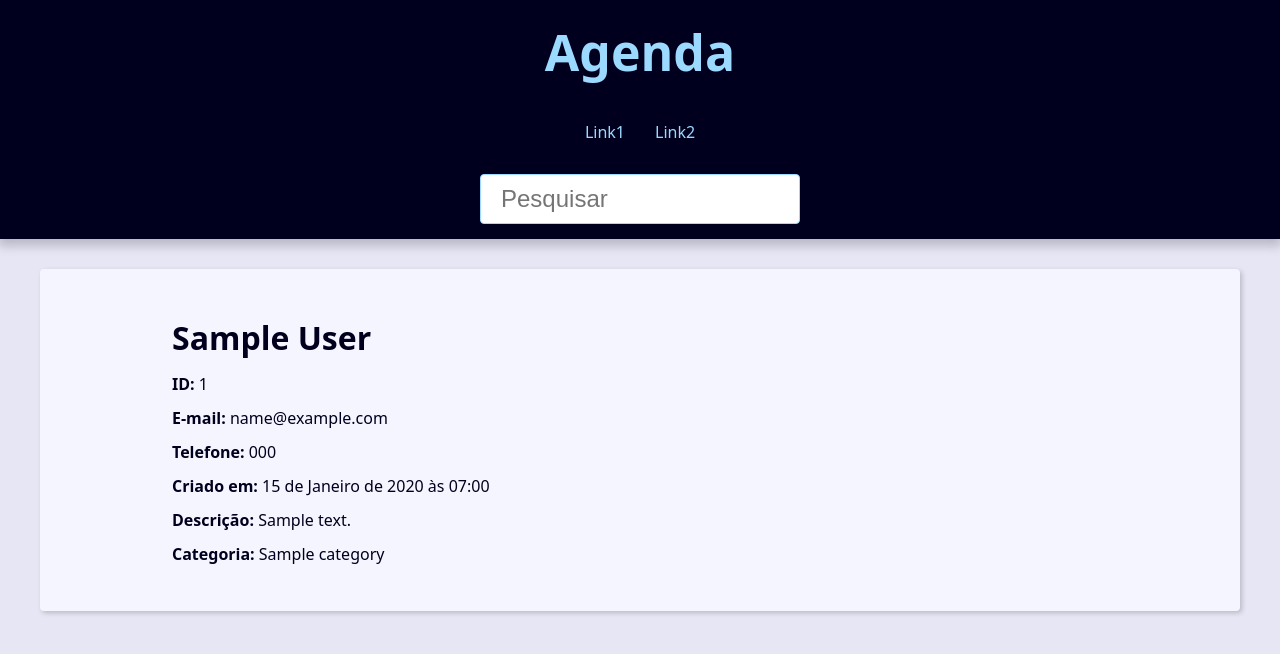
After one commit to Romano-g/Django-projeto-agenda, a Django app: page /1/ in a window 1280 px wide. The commit adds this page. Shown: the top 654 px of the page. Run offline with Django 5.2, Linux system fonts and the light colour scheme; tables that the repository leaves empty hold one stand-in row (values such as "Sample post").

Commit message:
09.02.24

```diff
--- a/base_static/global/css/style.css
+++ b/base_static/global/css/style.css
@@ -1,3 +1,314 @@
-body {
-    background: purple;
-}
+:root {
+    --spacing: 1.5rem;
+    --link-dark-color: rgb(0, 83, 134);
+    --link-light-color: rgb(156, 217, 255);
+    --clr-white: rgb(245, 245, 255);
+    --clr-black: rgb(0, 0, 30);
+    --clr-light-gray: rgb(230, 230, 245);
+    --clr-dark-shadow-5: rgba(0, 0, 10, 5%);
+    --clr-dark-shadow-10: rgba(0, 0, 10, 10%);
+    --clr-dark-shadow-20: rgba(0, 0, 10, 20%);
+    --clr-light-shadow-5: rgba(200, 200, 255, 5%);
+    --clr-light-shadow-10: rgba(200, 200, 255, 10%);
+    --clr-light-shadow-20: rgba(200, 200, 255, 20%);
+    --main-page-width: 120rem;
+    --table-min-width: 60rem;
+    --biggest-font-size: 5rem;
+    --bigger-font-size: 4rem;
+    --big-font-size: 3.2rem;
+    --medium-font-size: 2.4rem;
+    --small-font-size: 1.6rem;
+    --smaller-font-size: 1.4rem;
+    --smallest-font-size: 1.2rem;
+    --transition-fast: 300ms;
+    --transition-medium: 600ms;
+    --transition-slow: 1s;
+    --default-border-radius: 4px;
+  }
+
+  *,
+  *::before,
+  *::after {
+    margin: 0;
+    padding: 0;
+    box-sizing: border-box;
+  }
+
+  html {
+    font-size: 62.5%;
+  }
+
+  body {
+    font-family: system-ui, -apple-system, BlinkMacSystemFont, 'Segoe UI', Roboto,
+      Oxygen, Ubuntu, Cantarell, 'Open Sans', 'Helvetica Neue', sans-serif;
+    line-height: 1.5;
+    font-size: var(--small-font-size);
+    color: var(--clr-black);
+    background: var(--clr-light-gray);
+    -webkit-font-smoothing: antialiased;
+  }
+
+  img,
+  svg {
+    display: block;
+    max-width: 100%;
+  }
+
+  .header {
+    background: var(--clr-black);
+    padding: var(--spacing);
+    box-shadow: 0 5px 10px 2px var(--clr-dark-shadow-20);
+    z-index: 1;
+    position: relative;
+  }
+
+  .header-heading {
+    font-size: var(--biggest-font-size);
+    text-align: center;
+  }
+
+  .header-link {
+    color: var(--link-light-color);
+    text-decoration: none;
+    transition: filter var(--transition-fast) ease-in-out;
+  }
+
+  .header-link:hover {
+    filter: brightness(70%);
+  }
+
+  .menu {
+    margin: var(--spacing);
+  }
+
+  .menu-list {
+    list-style: none;
+    display: flex;
+    justify-content: center;
+    flex-flow: row wrap;
+  }
+
+  .menu-link {
+    display: block;
+    padding: var(--spacing);
+    color: var(--link-light-color);
+    text-decoration: none;
+    transition: background-color var(--transition-fast) ease-in-out;
+    border-radius: var(--default-border-radius);
+  }
+
+  .menu-link:hover {
+    background: var(--clr-light-shadow-10);
+  }
+
+  .content {
+    max-width: var(--main-page-width);
+    margin: calc(var(--spacing) * 2) auto;
+    padding: var(--spacing);
+    background: var(--clr-white);
+    box-shadow: 2px 2px 5px var(--clr-dark-shadow-20);
+    border-radius: var(--default-border-radius);
+  }
+
+  .responsive-table {
+    width: 100%;
+    overflow-x: auto;
+  }
+
+  .contacts-table {
+    width: 100%;
+    min-width: var(--table-min-width);
+    border-collapse: collapse;
+  }
+
+  .table-caption {
+    font-size: var(--medium-font-size);
+    font-weight: bold;
+    padding: var(--spacing);
+  }
+
+  .table-row {
+    text-align: left;
+    text-overflow: ellipsis;
+    transition: background-color var(--transition-fast) ease-in-out;
+  }
+
+  .table-row:nth-of-type(2n) {
+    background: var(--clr-dark-shadow-5);
+  }
+
+  .table-row:not(.table-row-header):hover {
+    background: var(--clr-dark-shadow-10);
+  }
+
+  .table-row-header {
+    background: var(--clr-light-gray);
+    color: var(--clr-black);
+  }
+
+  .table-cel,
+  .table-header {
+    padding: var(--spacing);
+  }
+
+  .table-link {
+    color: var(--link-dark-color);
+    transition: color var(--transition-fast) ease-in-out;
+    text-decoration: none;
+  }
+
+  .table-link:hover {
+    color: var(--clr-black);
+  }
+
+  @media (min-width: 600px) {
+    .single-contact {
+      max-width: 80%;
+      margin: calc(var(--spacing) * 2) auto;
+    }
+  }
+
+  .single-contact h1 {
+    margin: 1rem 0;
+  }
+
+  .single-contact p {
+    margin: 1rem 0;
+  }
+
+  .pagination {
+    margin-top: var(--spacing);
+    display: flex;
+    justify-content: center;
+    padding: calc(var(--spacing) * 0.8);
+    font-size: var(--small-font-size);
+  }
+
+  .pagination .step-links {
+    display: flex;
+    gap: calc(var(--spacing) * 0.8);
+  }
+
+  .pagination .step-links a {
+    color: var(--link-dark-color);
+    transition: color var(--transition-fast) ease-in-out;
+    text-decoration: none;
+    display: block;
+  }
+
+  .search {
+    display: flex;
+    justify-content: center;
+  }
+
+  .search-input {
+    font-size: var(--medium-font-size);
+    padding: 1rem 2rem;
+    width: 100%;
+    max-width: 32rem;
+    border-radius: var(--default-border-radius);
+    border: 1px solid var(--link-light-color);
+  }
+
+  .search-input:focus {
+    box-shadow: 0 0 15px var(--link-light-color);
+  }
+
+  .message {
+    max-width: 600px;
+    margin: var(--spacing) auto;
+    margin-top: calc(var(--spacing) * 2);
+    padding: var(--spacing);
+    text-align: center;
+    border-radius: var(--default-border-radius);
+    font-size: var(--smaller-font-size);
+  }
+
+  .message.success {
+    background: rgba(0, 255, 0, 0.3);
+    border: 1px solid rgba(0, 255, 0, 90%);
+  }
+
+  .message.error {
+    background: rgba(255, 0, 0, 0.3);
+    border: 1px solid rgba(255, 0, 0, 90%);
+  }
+
+  .message.warning {
+    background: rgba(255, 255, 0, 0.3);
+    border: 1px solid rgba(255, 255, 0, 90%);
+  }
+
+  .form-wrapper {
+    max-width: 60rem;
+    margin: var(--spacing) auto;
+  }
+
+  .form-content {
+    margin: var(--spacing) 0;
+  }
+
+  .form-group {
+    display: flex;
+    flex-direction: column;
+    padding-bottom: var(--spacing);
+  }
+  .errorlist {
+    list-style: none;
+    font-size: var(--smaller-font-size);
+    color: tomato;
+  }
+  .errorlist.nonfield {
+    color: inherit;
+  }
+
+  .form-group p {
+    margin: 1em 0;
+  }
+
+  .form-group .help-text,
+  .form-group .help-text ~ ul {
+    margin: 0;
+    font-size: var(--smallest-font-size);
+    list-style: none;
+  }
+
+  .form-group input,
+  .form-group textarea,
+  .form-group select {
+    padding: 1rem;
+    border-radius: var(--default-border-radius);
+    border: 1px solid var(--link-dark-color);
+  }
+
+  .form-group input:focus,
+  .form-group textarea:focus,
+  .form-group select:focus {
+    outline: none;
+    box-shadow: 0 0 5px var(--link-dark-color);
+  }
+
+  .form-group label {
+    font-size: var(--smaller-font-size);
+  }
+
+  .btn {
+    background-color: var(--link-dark-color);
+    color: var(--clr-white);
+    font-weight: bold;
+    border: none;
+    padding: 1rem 2rem;
+    border-radius: var(--default-border-radius);
+    cursor: pointer;
+    transition: filter var(--transition-fast) ease-in-out;
+  }
+
+  .btn:hover {
+    filter: brightness(90%);
+  }
+
+  .btn:focus,
+  .btn:active {
+    filter: brightness(80%);
+    box-shadow: 0 0 5px var(--link-dark-color);
+  }
--- a/base_templates/global/base.html
+++ b/base_templates/global/base.html
@@ -1,12 +1,13 @@
-{% load static %}<!DOCTYPE html>
-<html lang="pt-br">
+<!DOCTYPE html>
+<html lang="pt-BR">
 <head>
-    <meta charset="UTF-8">
-    <meta name="viewport" content="width=device-width, initial-scale=1.0">
-    <title>Document</title>
-    <link rel="stylesheet" href="{% static 'global/css/style.css' %}">
+  {% include "global/partials/_head.html" %}
 </head>
 <body>
-    <h1>Qualquer coisa</h1>
+  {% include "global/partials/_header.html" %}
+
+  <main class="content">
+    {% block content %}{% endblock content %}
+  </main>
 </body>
 </html>
--- /dev/null
+++ b/base_templates/global/partials/_head.html
@@ -0,0 +1,5 @@
+{% load static %}
+<meta charset="UTF-8">
+  <meta name="viewport" content="width=device-width, initial-scale=1.0">
+  <title>Agenda: {{ site_title }}</title>
+  <link rel="stylesheet" href="{% static 'global/css/style.css' %}">
--- /dev/null
+++ b/base_templates/global/partials/_header.html
@@ -0,0 +1,28 @@
+<header class="header">
+  <h1 class="header-heading">
+    <a href="{% url 'contact:index' %}" class="header-link">
+      Agenda
+    </a>
+  </h1>
+
+  <nav class="menu">
+    <ul class="menu-list">
+      <li class="menu-item">
+        <a href="" class="menu-link">
+          Link1
+        </a>
+      </li>
+      <li class="menu-item">
+        <a href="" class="menu-link">
+          Link2
+        </a>
+      </li>
+    </ul>
+  </nav>
+
+  <div class="search">
+    <form action="{% url 'contact:search' %}" method="get">
+      <input type="search" class="search-input" placeholder="Pesquisar" id="search" name="q" value="{{ search_value }}">
+    </form>
+  </div>
+</header>
--- a/contact/admin.py
+++ b/contact/admin.py
@@ -9,6 +9,7 @@ class ContactAdmin(admin.ModelAdmin):
         'first_name',
         'last_name',
         'phone',
+        'show',
     )
     ordering = (
         '-id',
@@ -23,6 +24,7 @@ class ContactAdmin(admin.ModelAdmin):
     list_editable = (
         'first_name',
         'last_name',
+        'show',
     )
     list_display_links = (
         'id',
--- /dev/null
+++ b/contact/templates/contact/contact.html
@@ -0,0 +1,16 @@
+{% extends "global/base.html" %}
+
+{% block content %}
+  <div class="single-contact">
+    <h1 class="single-contact-name">
+      {{ contact.first_name }} {{ contact.last_name }}
+    </h1>
+
+    <p><b>ID:</b> {{ contact.id }}</p>
+    <p><b>E-mail:</b> {{ contact.email }}</p>
+    <p><b>Telefone:</b> {{ contact.phone }}</p>
+    <p><b>Criado em:</b> {{ contact.created_date }}</p>
+    <p><b>Descrição:</b> {{ contact.description }}</p>
+    <p><b>Categoria:</b> {{ contact.category.name }}</p>
+  </div>
+{% endblock content %}
--- a/contact/urls.py
+++ b/contact/urls.py
@@ -4,5 +4,7 @@ from contact import views
 app_name = 'contact'
 
 urlpatterns = [
+    path('<int:contact_id>/', views.contact, name='contact'),
+    path('search/', views.search, name='search'),
     path('', views.index, name='index'),
 ]
--- /dev/null
+++ b/contact/views/__init__.py
@@ -0,0 +1,2 @@
+# flake8: noqa
+from .contact_views import *
--- /dev/null
+++ b/contact/views/contact_views.py
@@ -0,0 +1,64 @@
+from django.shortcuts import render, get_object_or_404, redirect
+from django.db.models import Q
+
+from contact.models import Contact
+
+
+def index(request):
+    contacts = Contact.objects.filter(show=True).order_by('-id')[:20]
+
+    context = {
+        'contacts': contacts,
+        'site_title': 'Contatos',
+    }
+
+    return render(
+        request,
+        'contact/index.html',
+        context,
+    )
+
+
+def contact(request, contact_id):
+    single_contact = get_object_or_404(Contact, pk=contact_id, show=True)
+
+    contact_name = f'{single_contact.first_name} {single_contact.last_name}'
+
+    context = {
+        'contact': single_contact,
+        'site_title': contact_name,
+    }
+
+    return render(
+        request,
+        'contact/contact.html',
+        context,
+    )
+
+
+def search(request):
+    search_value = request.GET.get('q', '').strip()
+
+    if search_value == '':
+        return redirect('contact:index')
+
+    contacts = Contact.objects.filter(show=True)\
+        .filter(
+            Q(first_name__icontains=search_value) |
+            Q(last_name__icontains=search_value) |
+            Q(phone__icontains=search_value) |
+            Q(email__icontains=search_value)
+    )\
+        .order_by('-id')
+
+    context = {
+        'contacts': contacts,
+        'site_title': 'Contatos',
+        'search_value': search_value,
+    }
+
+    return render(
+        request,
+        'contact/index.html',
+        context,
+    )
--- a/project/settings.py
+++ b/project/settings.py
@@ -131,3 +131,8 @@ MEDIA_ROOT = BASE_DIR / 'media'
 # https://docs.djangoproject.com/en/5.0/ref/settings/#default-auto-field
 
 DEFAULT_AUTO_FIELD = 'django.db.models.BigAutoField'
+
+try:
+    from project.local_settings import *
+except ImportError:
+    ...
```
Also changed, not shown: contact/templates/contact/index.html (+52 -0 lines), contact/views.py (deleted, +0 -8 lines), 1 other file.
